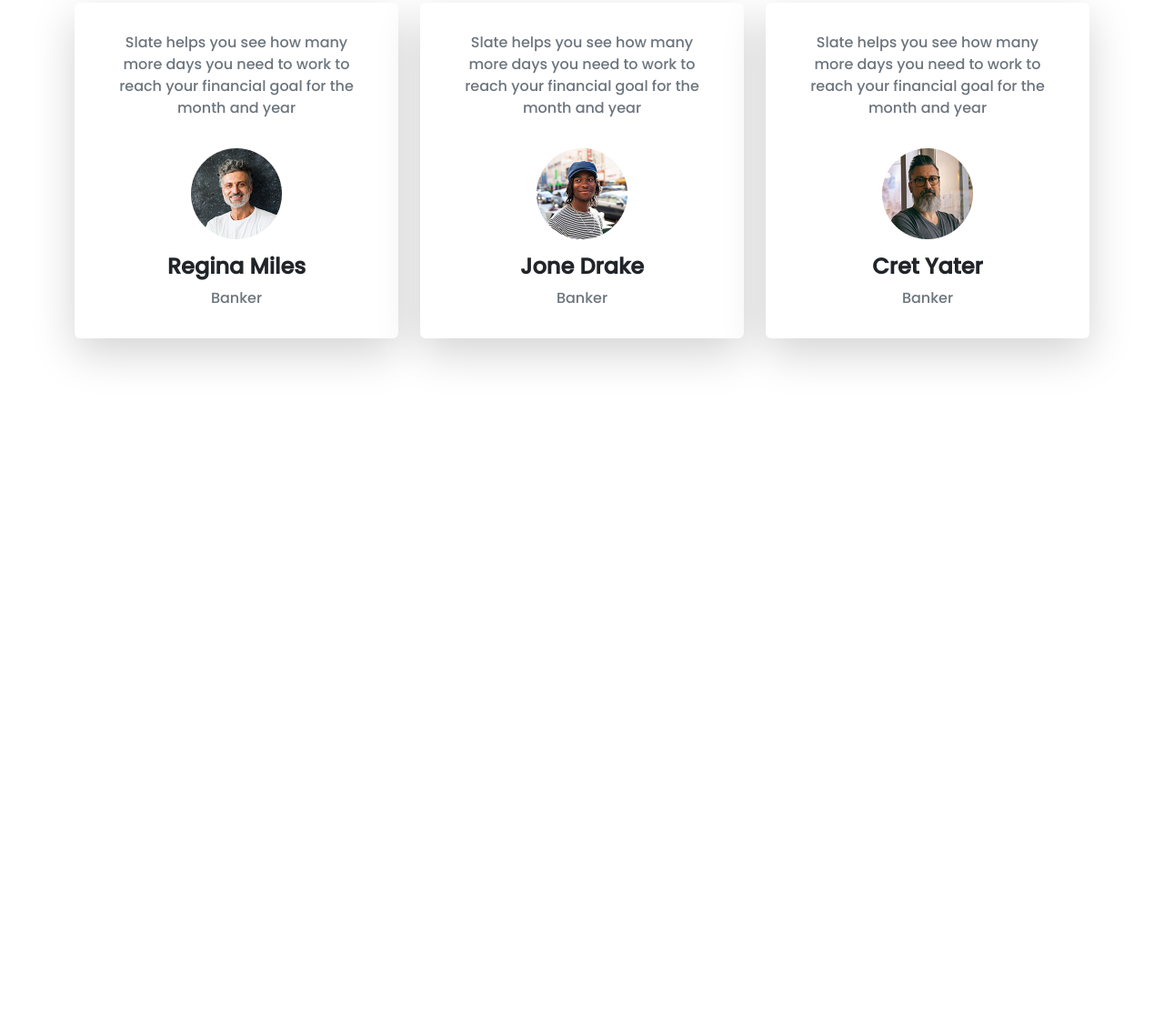
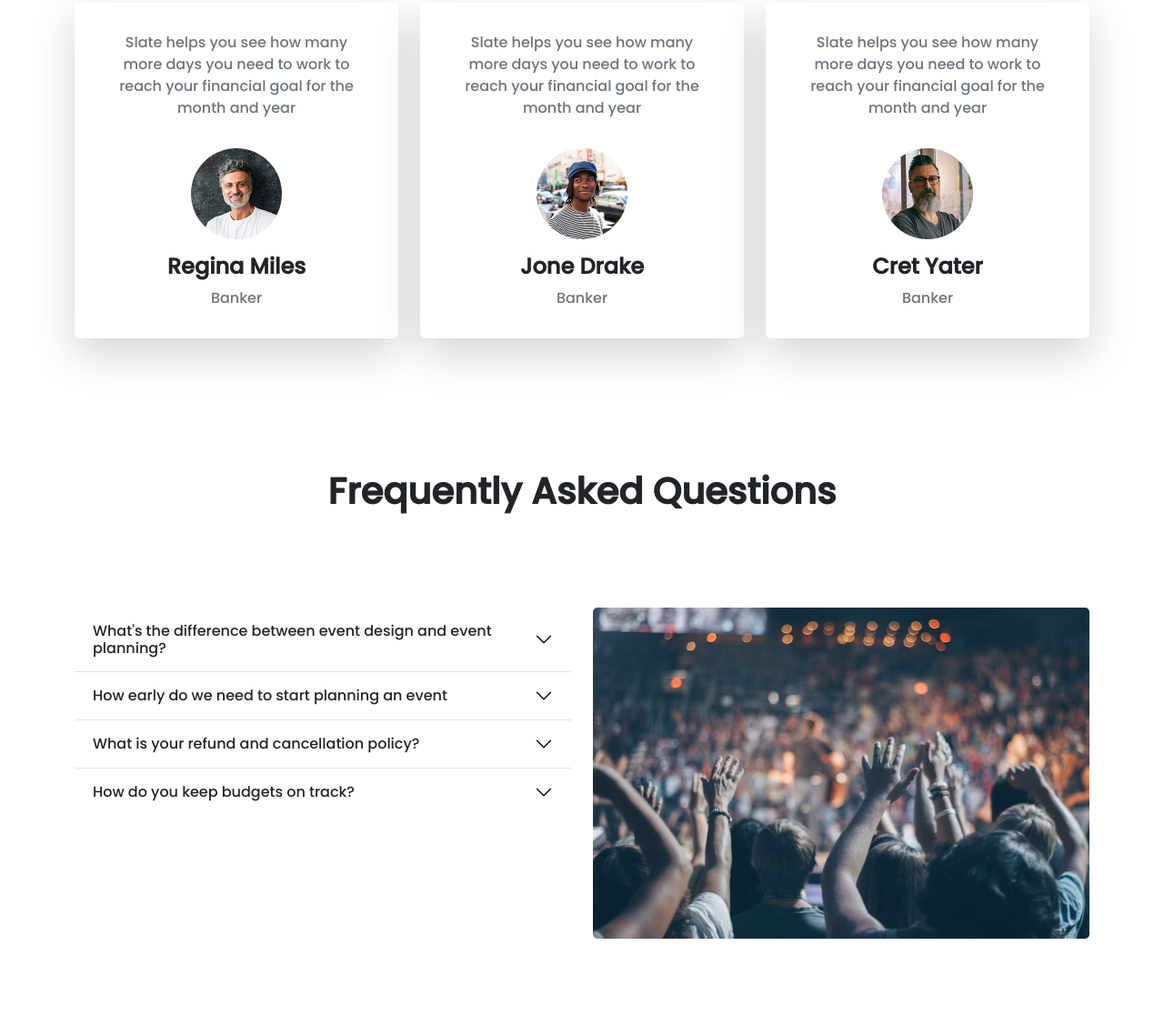
Before and after one commit to shohancs/convention-center, a plain HTML site: page index.html in a window 1280 px wide. Shown: the part 1964-3092 px from the top of the page at 91% size. Before the commit the page ends 2432 px from the top, so only its background shows below. Drawn offline with nearby package versions, Linux system fonts and the light colour scheme.

Commit message:
Question Part Done

```diff
--- a/css/style.css
+++ b/css/style.css
@@ -49,7 +49,8 @@ a.nav-link {
         display: none;
     }
     .package-part .row,
-    .client-part .row{
+    .client-part .row,
+    .question-part .row{
         flex-direction: column;
     }
 }
--- a/index.html
+++ b/index.html
@@ -289,6 +289,64 @@
         </section>
         <!-- Clients part end -->
 
+        <!-- Question-part start -->
+        <section class="question-part py-5">
+          <div class="container">
+            <div class="row flex-row-reverse">
+              <h1 class="text-center fw-semibold pb-5">Frequently Asked Questions</h1>
+
+              <div class="col-12 col-sm-12 col-md-6 col-lg-6 py-5">
+                <img src="images/images/people.png" alt="" class="img-fluid">
+              </div>
+              <div class="col-12 col-sm-12 col-md-6 col-lg-6 py-5">
+                <div class="accordion accordion-flush" id="accordionFlushExample">
+                  <div class="accordion-item">
+                    <h2 class="accordion-header" id="flush-headingOne">
+                      <button class="accordion-button collapsed" type="button" data-bs-toggle="collapse" data-bs-target="#flush-collapseOne" aria-expanded="false" aria-controls="flush-collapseOne">
+                        What's the difference between event design and event planning?
+                      </button>
+                    </h2>
+                    <div id="flush-collapseOne" class="accordion-collapse collapse" aria-labelledby="flush-headingOne" data-bs-parent="#accordionFlushExample">
+                      <div class="accordion-body text-secondary">Event design and event planning work hand in hand to deliver a successful event.Events by Knight offer tailor made events. This means we incorporate both event design and event planning to create that perfect event.</div>
+                    </div>
+                  </div>
+                  <div class="accordion-item">
+                    <h2 class="accordion-header" id="flush-headingTwo">
+                      <button class="accordion-button collapsed" type="button" data-bs-toggle="collapse" data-bs-target="#flush-collapseTwo" aria-expanded="false" aria-controls="flush-collapseTwo">
+                        How early do we need to start planning an event
+                      </button>
+                    </h2>
+                    <div id="flush-collapseTwo" class="accordion-collapse collapse" aria-labelledby="flush-headingTwo" data-bs-parent="#accordionFlushExample">
+                      <div class="accordion-body text-secondary">Event design and event planning work hand in hand to deliver a successful event.Events by Knight offer tailor made events. This means we incorporate both event design and event planning to create that perfect event.</div>
+                    </div>
+                  </div>
+                  <div class="accordion-item">
+                    <h2 class="accordion-header" id="flush-headingThree">
+                      <button class="accordion-button collapsed" type="button" data-bs-toggle="collapse" data-bs-target="#flush-collapseThree" aria-expanded="false" aria-controls="flush-collapseThree">
+                        What is your refund and cancellation policy?
+                      </button>
+                    </h2>
+                    <div id="flush-collapseThree" class="accordion-collapse collapse" aria-labelledby="flush-headingThree" data-bs-parent="#accordionFlushExample">
+                      <div class="accordion-body text-secondary">Event design and event planning work hand in hand to deliver a successful event.Events by Knight offer tailor made events. This means we incorporate both event design and event planning to create that perfect event.</div>
+                    </div>
+                  </div>
+                  <div class="accordion-item">
+                    <h2 class="accordion-header" id="flush-headingFour">
+                      <button class="accordion-button collapsed" type="button" data-bs-toggle="collapse" data-bs-target="#flush-collapseFour" aria-expanded="false" aria-controls="flush-collapseFour">
+                        How do you keep budgets on track?
+                      </button>
+                    </h2>
+                    <div id="flush-collapseFour" class="accordion-collapse collapse" aria-labelledby="flush-headingFour" data-bs-parent="#accordionFlushExample">
+                      <div class="accordion-body text-secondary">Event design and event planning work hand in hand to deliver a successful event.Events by Knight offer tailor made events. This means we incorporate both event design and event planning to create that perfect event.</div>
+                    </div>
+                  </div>
+                </div>
+              </div>
+            </div>
+          </div>
+        </section>
+        <!-- Question-part end -->
+
 
 
 
```
